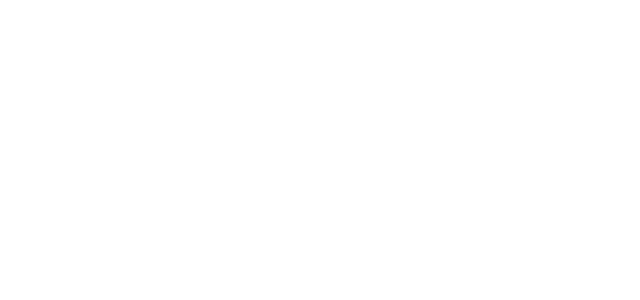
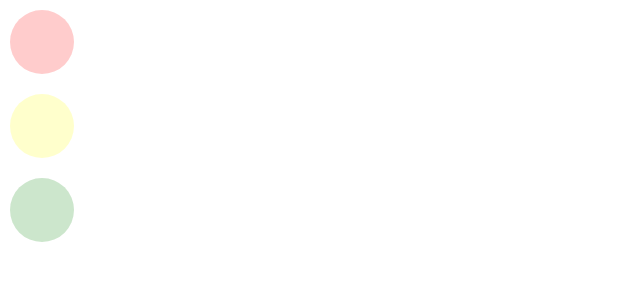
Before and after one commit to thinhtpt2000/ReactJS-TrafficLightDemoState, a React (Create React App) app: page / in a window 1280 px wide. Shown: the top 300 px of the page, without its empty margins (0-640 px from the left). Built offline with nearby package versions, Linux system fonts and the light colour scheme.

Commit message:
add traffic light view

```diff
--- a/src/App.js
+++ b/src/App.js
@@ -1,11 +1,11 @@
 import React from 'react';
-import logo from './logo.svg';
 import './App.css';
+import TrafficLight from './components/TrafficLight';
 
 function App() {
   return (
     <div className="App">
-
+      <TrafficLight />
     </div>
   );
 }
--- /dev/null
+++ b/src/components/TrafficLight.css
@@ -0,0 +1,29 @@
+.TrafficLight {
+  display: flex;
+  flex-direction: column;
+}
+
+.TrafficLight .bulb {
+  width: 64px;
+  height: 64px;
+  display: inline-block;
+  border-radius: 50%;
+  margin: 10px;
+  opacity: 0.2;
+}
+
+.TrafficLight .bulb.active {
+  opacity: 1;
+}
+
+.TrafficLight .bulb.red {
+  background-color: red;
+}
+
+.TrafficLight .bulb.yellow {
+  background-color: yellow;
+}
+
+.TrafficLight .bulb.green {
+  background-color: green;
+}
--- /dev/null
+++ b/src/components/TrafficLight.js
@@ -0,0 +1,31 @@
+import React from "react";
+import "./TrafficLight.css";
+
+const RED = 0;
+const YELLOW = 1;
+const GREEN = 2;
+
+const TrafficLight = () => {
+  let currentColor = RED;
+
+  const getNextColor = (color) => {
+    switch (color) {
+      case RED:
+        return YELLOW;
+      case YELLOW:
+        return GREEN;
+      case GREEN:
+        return RED;
+    }
+  };
+
+  return (
+    <div className="TrafficLight">
+      <div className="bulb red" />
+      <div className="bulb yellow" />
+      <div className="bulb green" />
+    </div>
+  );
+};
+
+export default TrafficLight;
```
Also changed, not shown: 1 other file (tests, documents, lock files or other folders).
